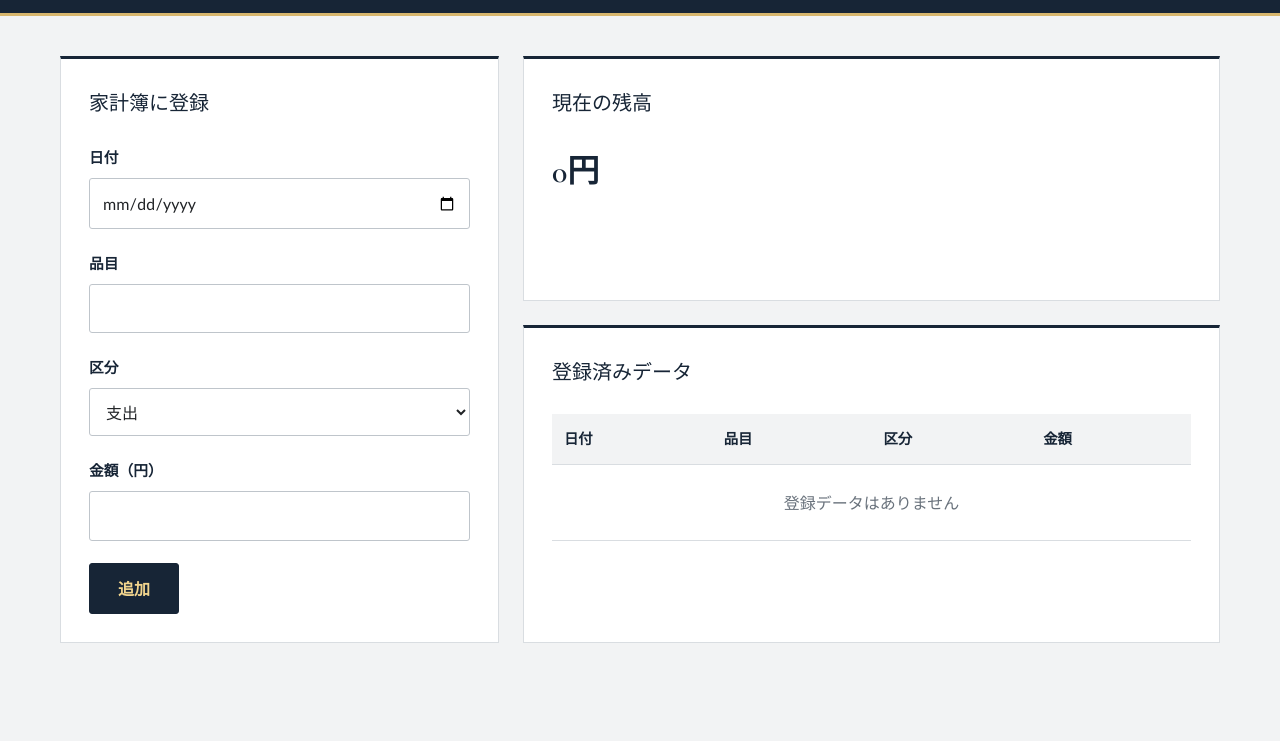
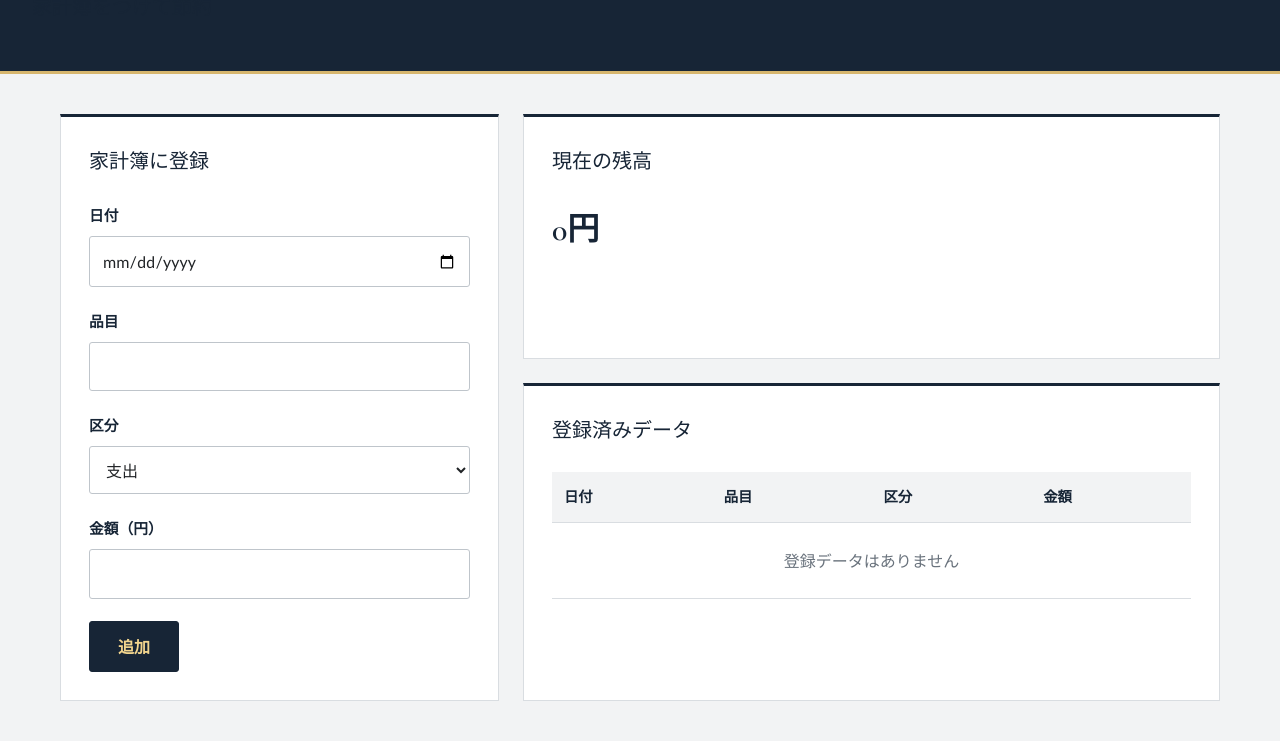
Before and after one commit to devtsubo0510/kakeibo-page, a plain HTML site: page index.html in a window 1280 px wide. Shown: the part 76-817 px from the top of the page. Drawn offline with nearby package versions, Linux system fonts and the light colour scheme.

Commit message:
サブタイトルを追加

```diff
--- a/index.html
+++ b/index.html
@@ -17,6 +17,7 @@
 <body>
   <header>
     <h1>家計簿</h1>
+    <h2>家計簿をつけて節約</h2>
   </header>
 
   <main>
```
